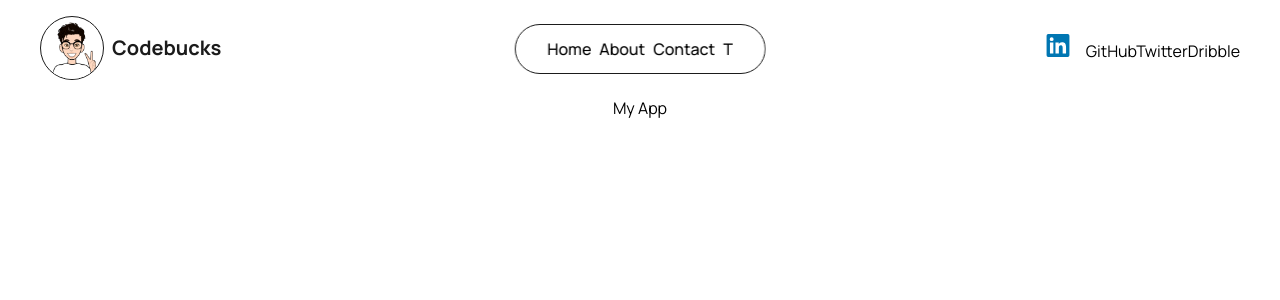
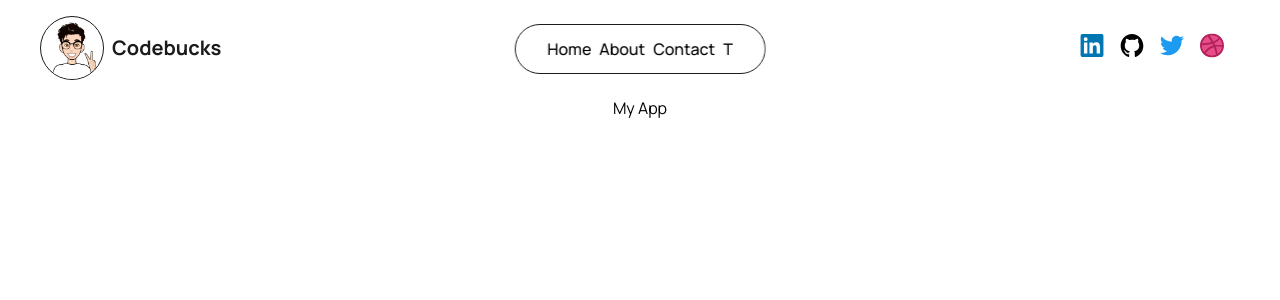
Before and after one commit to mogakaowen/Blog, a Next.js app: page / in a window 1280 px wide. Shown: the top 300 px of the page. Built offline with nearby package versions, Linux system fonts and the light colour scheme.

Commit message:
all icons

```diff
--- a/src/components/Header/index.jsx
+++ b/src/components/Header/index.jsx
@@ -1,6 +1,6 @@
 import Link from "next/link";
 import Logo from "./Logo";
-import { LinkedinIcon } from "../Icons";
+import { LinkedinIcon, TwitterIcon, GithubIcon, DribbleIcon } from "../Icons";
 
 const Header = () => {
   return (
@@ -21,11 +21,17 @@
 
       <div>
         <a href="http://example.com" className="inline-block w-6 h-6 mr-4">
-          <LinkedinIcon />
+          <LinkedinIcon className="hover:scale-125 transition-all ease duration-200" />
         </a>
-        <a href="http://example.com">GitHub</a>
-        <a href="http://example.com">Twitter</a>
-        <a href="http://example.com">Dribble</a>
+        <a href="http://example.com" className="inline-block w-6 h-6 mr-4">
+          <GithubIcon className="hover:scale-125 transition-all ease duration-200" />
+        </a>
+        <a href="http://example.com" className="inline-block w-6 h-6 mr-4">
+          <TwitterIcon className="hover:scale-125 transition-all ease duration-200" />
+        </a>
+        <a href="http://example.com" className="inline-block w-6 h-6 mr-4">
+          <DribbleIcon className="hover:scale-125 transition-all ease duration-200" />
+        </a>
       </div>
     </header>
   );
--- a/src/components/Icons.js
+++ b/src/components/Icons.js
@@ -409,7 +409,7 @@
   );
 };
 
-export const DribbbleIcon = ({ className, ...rest }) => {
+export const DribbleIcon = ({ className, ...rest }) => {
   return (
     <svg
       xmlns="http://www.w3.org/2000/svg"
```
